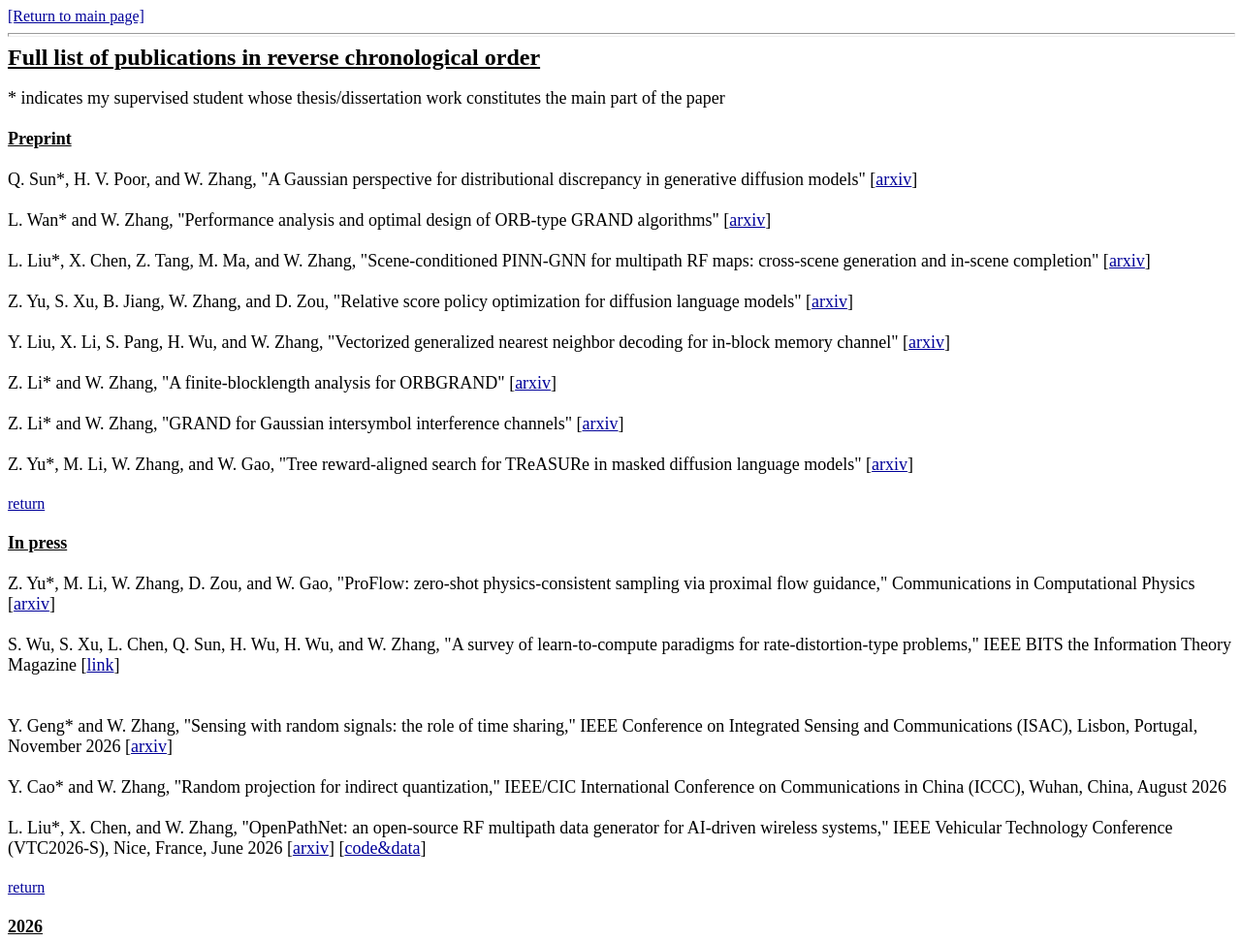
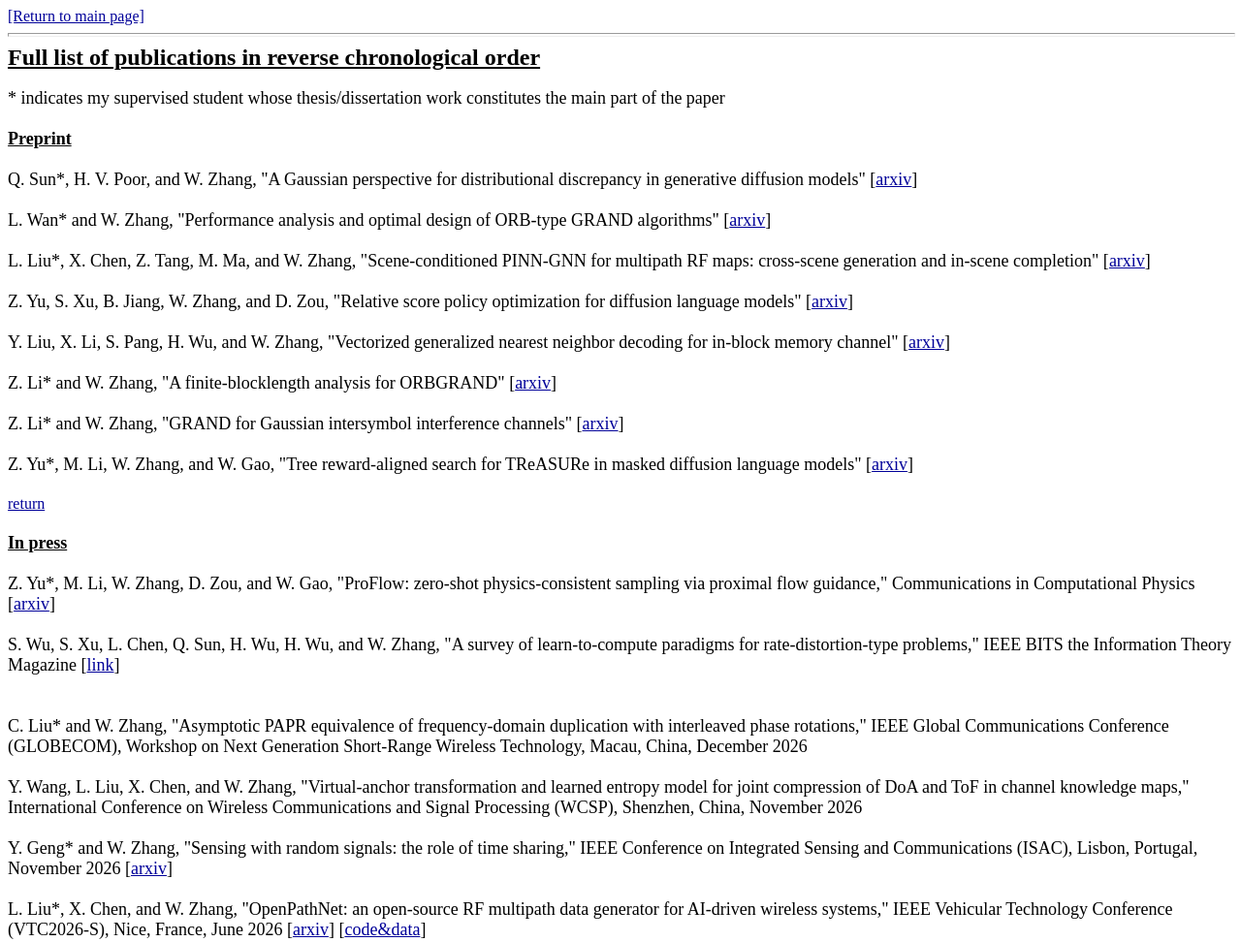
Before and after one commit to WilshireBlvd/WilshireBlvd.github.io, a plain HTML site: page publications_chronological.html in a window 1280 px wide. Shown: the top 972 px of the page at 97% size. Drawn offline with Linux system fonts and the light colour scheme.

Commit message:
Add files via upload

```diff
--- a/publications_chronological.html
+++ b/publications_chronological.html
@@ -1,5 +1,7 @@
 <!DOCTYPE html PUBLIC "-//W3C//DTD HTML 4.01//EN" "http://www.w3.org/TR/html4/strict.dtd">
 <html><head>
+
+
 
 
 
@@ -408,15 +410,21 @@ L. Chen, Q. Sun, H. Wu, H. Wu, and W. Zhang, "A survey of
 learn-to-compute paradigms for rate-distortion-type problems," IEEE
 BITS the Information Theory Magazine [<a href="https://doi.org/10.1109/MBITS.2026.3708110">link</a>]<br>
 <br>
-<br>Y. Geng* and W. Zhang, "Sensing with random signals: the role of
+<br>C. Liu* and W. Zhang, "Asymptotic PAPR equivalence of
+frequency-domain duplication with interleaved phase rotations," IEEE
+Global Communications Conference (GLOBECOM), Workshop on Next
+Generation Short-Range Wireless Technology, Macau, China, December 2026<br>
+<br>
+Y. Wang, L. Liu, X. Chen, and W. Zhang, "Virtual-anchor transformation
+and learned entropy model for joint compression of DoA and ToF in
+channel knowledge maps," International Conference on Wireless
+Communications and Signal Processing (WCSP), Shenzhen, China, November
+2026<br>
+<br>
+Y. Geng* and W. Zhang, "Sensing with random signals: the role of
 time sharing," IEEE Conference on Integrated Sensing and Communications
 (ISAC), Lisbon, Portugal, November 2026 [<a href="https://arxiv.org/abs/2605.31353">arxiv</a>]<br>
-<br>
-Y. Cao* and W. Zhang, "Random projection for indirect
-quantization," IEEE/CIC International Conference on Communications in
-China (ICCC), Wuhan, China, August 2026<br>
-</font><font style="font-family: Corbel;" size="+1"><br>
-</font><font style="font-family: Corbel;" size="+1">L. Liu*, X. Chen,
+<br></font><font style="font-family: Corbel;" size="+1">L. Liu*, X. Chen,
 and W. Zhang, "OpenPathNet: an open-source RF multipath data generator
 for AI-driven wireless systems," IEEE Vehicular Technology Conference
 (VTC2026-S), Nice, France, June 2026 [<a href="https://arxiv.org/abs/2512.17286">arxiv</a>] [<a href="https://github.com/liu-lz/OpenPathNet">code&amp;data</a>]</font><font style="font-family: Corbel;" size="+1"><br>
@@ -460,6 +468,10 @@ algorithmic a</span></font><font style="font-family: Corbel;" size="+1">ccelerat
 <font style="font-family: Corbel;" size="+1">
 <br>
 </font><font style="font-family: Corbel;" size="+1">
+Y. Cao* and W. Zhang, "Random projection for indirect
+quantization," IEEE/CIC International Conference on Communications in
+China (ICCC), Wuhan, China, August 2026 [<a href="https://doi.org/10.1109/ICCC70295.2026.11680351">link</a>]<br>
+</font><font style="font-family: Corbel;" size="+1"><br>
 Y. Liao* and W. Zhang, "A remark on downlink massive random access," </font><font style="font-family: Corbel;" size="+1">IEEE International Symposium on Information Theory
 (ISIT), Guangzhou, China, June-July 2026</font><font style="font-family: Corbel;" size="+1">&nbsp; [<a href="https://doi.org/10.1109/ISIT62367.2026.11654003">link</a>]<br>
 <br>
```
Also changed, not shown: index.html (+2 -1 lines).
